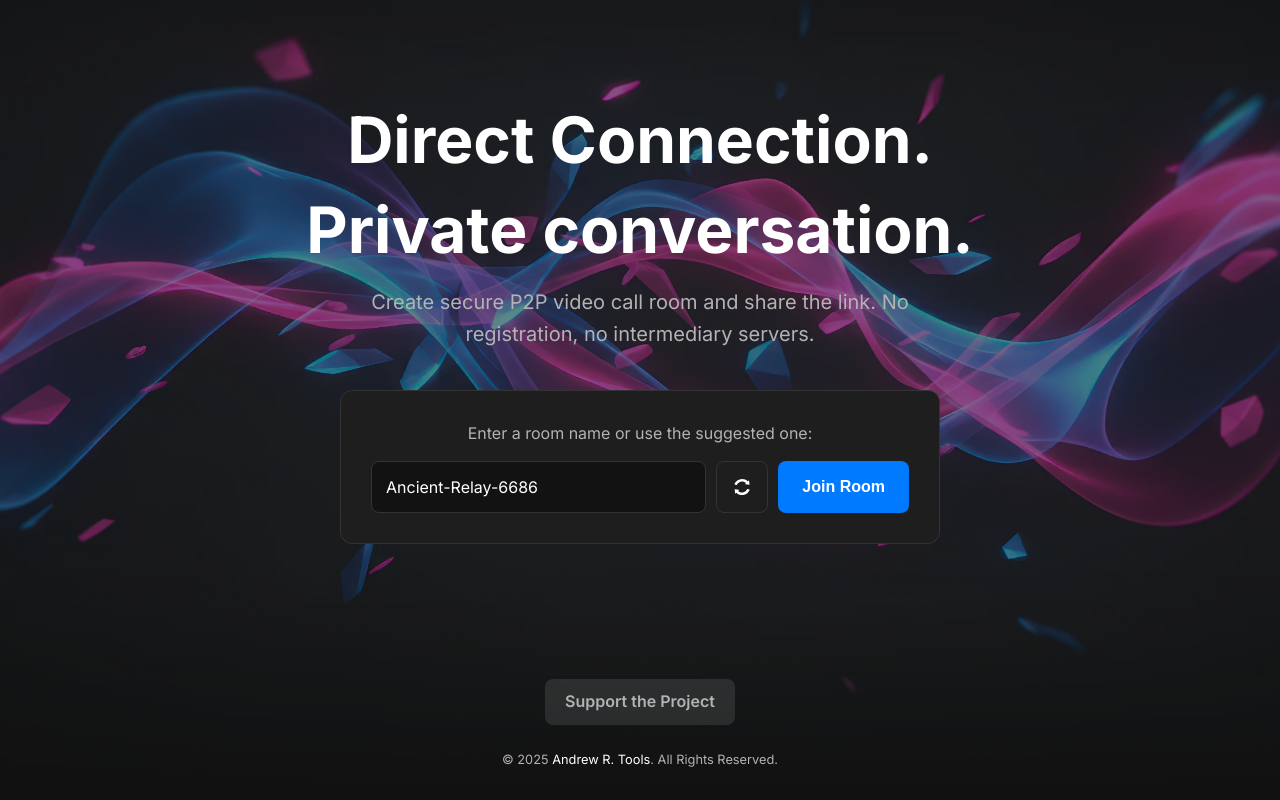
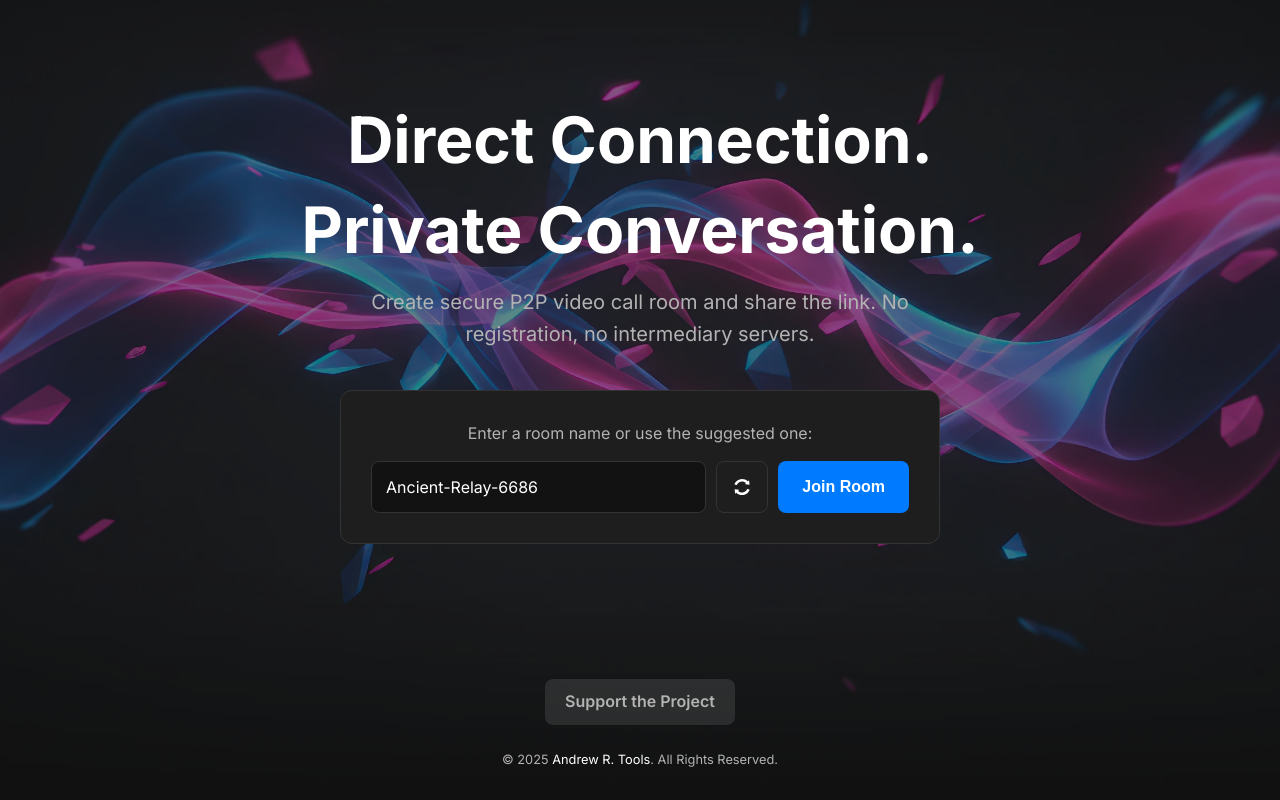
Before and after one commit to jibazbobez/webrtc-p2p-app, a website: page public/index.html in a window 1280 px wide. Drawn offline with Linux system fonts and the light colour scheme; no server answers.

Commit message:
Update index.html

```diff
--- a/public/index.html
+++ b/public/index.html
@@ -3,12 +3,15 @@
 <head>
     <meta charset="UTF-8">
     <meta name="viewport" content="width=device-width, initial-scale=1.0">
-    <title>P2P Call - Direct Video Calls</title>
 
+    <title>P2P Call - Secure & Anonymous Peer-to-Peer Video Calls</title>
+    <meta name="description" content="Create a free, secure, and anonymous P2P video call with one click. No registration, no servers. Your conversation is direct and private. Powered by WebRTC.">
+    <meta name="robots" content="noindex, nofollow">
+
+    <!-- Fonts and Styles -->
     <link rel="preconnect" href="https://fonts.googleapis.com">
     <link rel="preconnect" href="https://fonts.gstatic.com" crossorigin>
     <link href="https://fonts.googleapis.com/css2?family=Inter:wght@400;600;700&display=swap" rel="stylesheet">
-
     <link rel="stylesheet" href="css/styles.css">
 
     <!-- Favicon Links -->
@@ -18,6 +21,7 @@
     <link rel="shortcut icon" href="assets/favicon/favicon.ico">
     <link rel="manifest" href="assets/favicon/site.webmanifest">
     <meta name="apple-mobile-web-app-title" content="Andrew R.">
+
 </head>
 <body>
 
@@ -29,7 +33,7 @@
 
             <div class="hero-content container">
                 <h1>Direct Connection.</h1>
-                <h1>Private conversation.</h1>
+                <h1>Private Conversation.</h1>
                 <h2>Create secure P2P video call room and share the link. No registration, no intermediary servers.</h2>
 
                 <div class="join-box">
```
